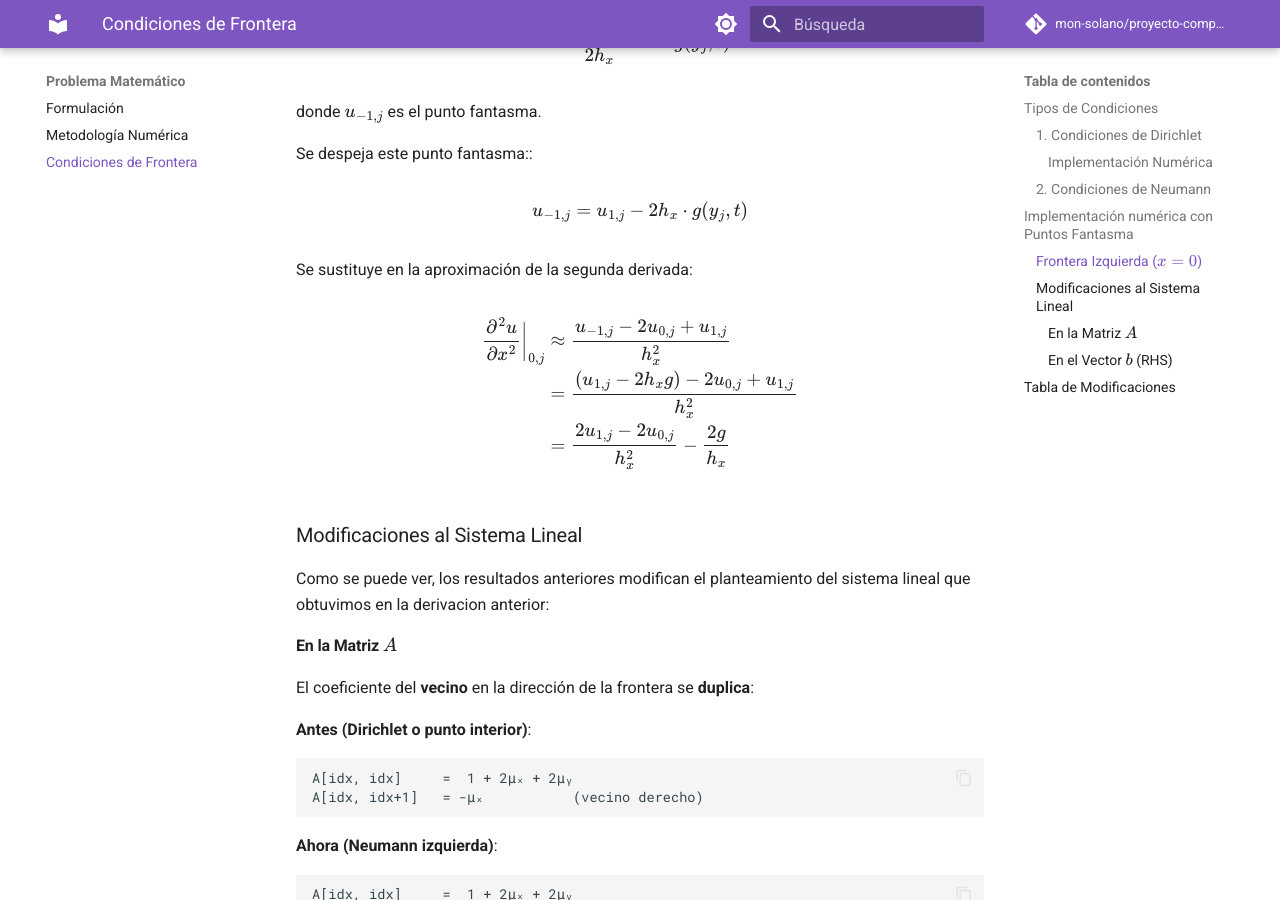
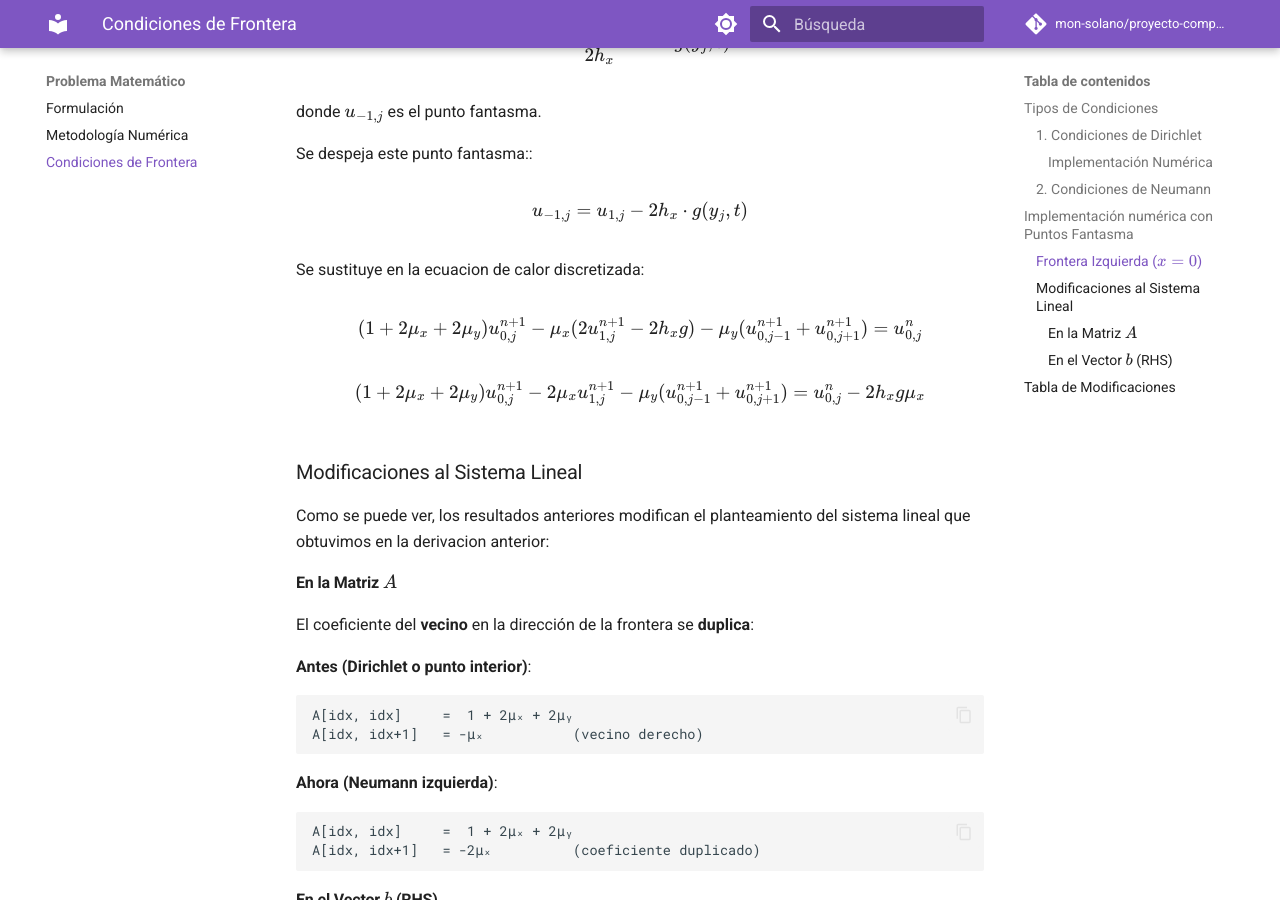
Before and after one commit to mon-solano/proyecto-computacional, an MkDocs documentation site: the page built from docs/matematica/condiciones.md, in a window 1280 px wide and 900 px high, scrolled down 1100 px. Built offline with MkDocs 1.6.1 and Material for MkDocs 9.7.7, drawn with Linux system fonts in a browser that asks for light colours; comment, search, counter and statistics services are not loaded.

Commit message:
Update condiciones.md
arreglitos neumann

```diff
--- a/docs/matematica/condiciones.md
+++ b/docs/matematica/condiciones.md
@@ -50,14 +50,16 @@
 u_{-1,j} = u_{1,j} - 2h_x \cdot g(y_j, t)
 \]
 
-Se sustituye en la aproximación de la segunda derivada:
+Se sustituye en la ecuacion de calor discretizada:
 
 \[
 \begin{align}
-\frac{\partial^2 u}{\partial x^2}\bigg|_{0,j} &\approx \frac{u_{-1,j} - 2u_{0,j} + u_{1,j}}{h_x^2} \\
-&= \frac{(u_{1,j} - 2h_x g) - 2u_{0,j} + u_{1,j}}{h_x^2} \\
-&= \frac{2u_{1,j} - 2u_{0,j}}{h_x^2} - \frac{2g}{h_x}
+(1 + 2\mu_x + 2\mu_y)u_{0,j}^{n+1} - \mu_x(2u_{1,j}^{n+1} - 2h_x g) - \mu_y(u_{0,j-1}^{n+1} + u_{0,j+1}^{n+1}) = u_{0,j}^n
 \end{align}
+\]
+
+\[
+(1 + 2\mu_x + 2\mu_y)u_{0,j}^{n+1} - 2\mu_xu_{1,j}^{n+1}  - \mu_y(u_{0,j-1}^{n+1} + u_{0,j+1}^{n+1}) = u_{0,j}^n - 2h_x g \mu_x
 \]
 
 ### Modificaciones al Sistema Lineal
```
